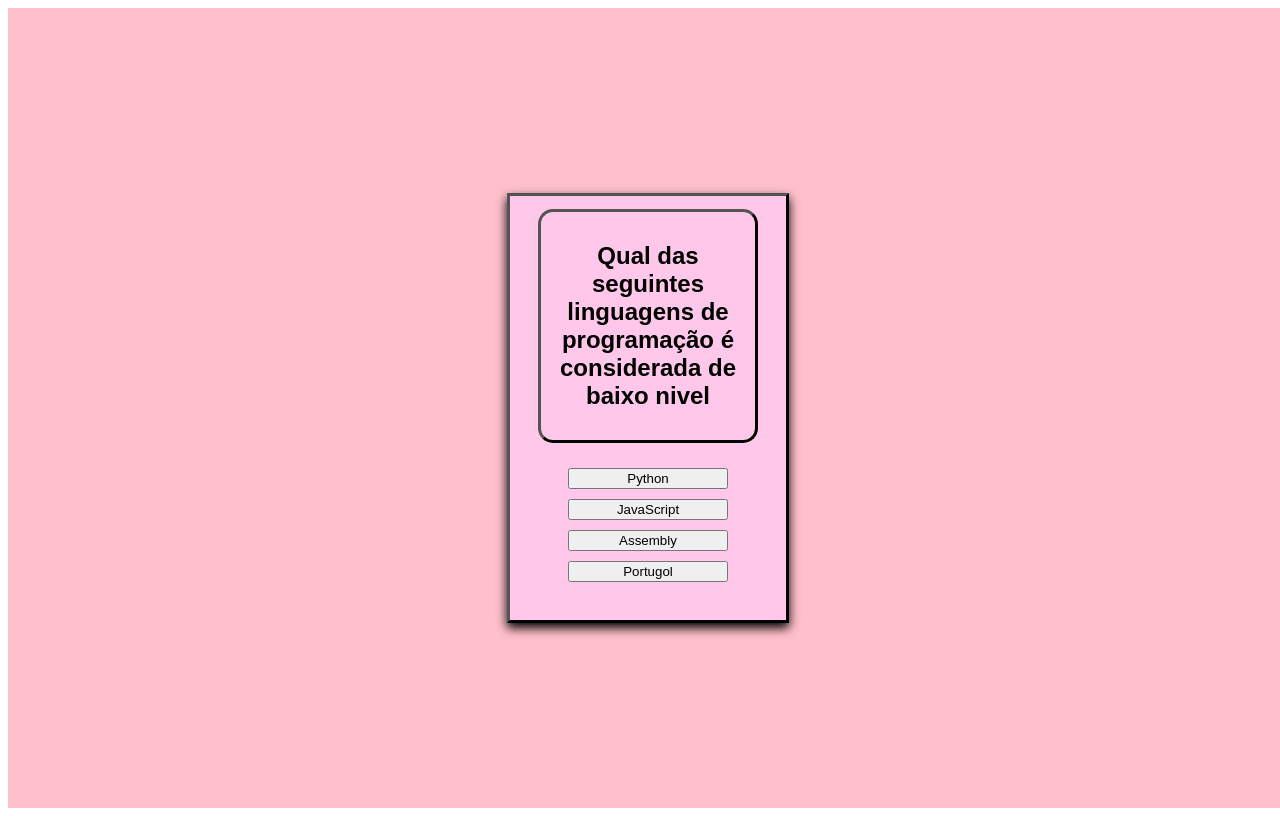
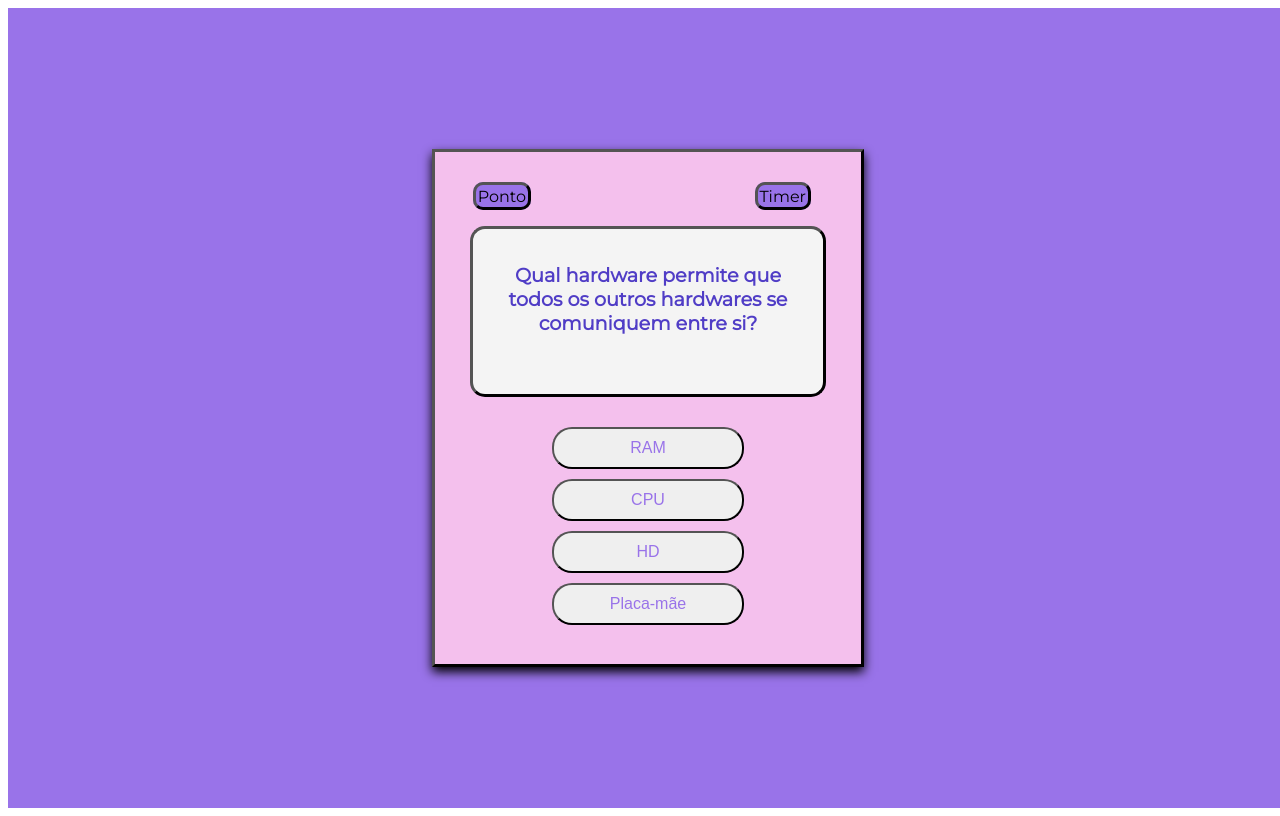
Before and after one commit to ultimatedz/quiz-PUCPR, a plain HTML site: page jogo.html in a window 1280 px wide. Drawn offline with Linux system fonts and the light colour scheme.

Commit message:
Reformulação completa, redesign, e novas telas

```diff
--- a/jogo.css
+++ b/jogo.css
@@ -1,3 +1,6 @@
+@import url('https://fonts.googleapis.com/css2?family=Montserrat:ital,wght@0,400;1,700&display=swap');
+
+
 
 .container{
     display: flex;
@@ -6,21 +9,20 @@
     justify-content: center;
     align-items: center;
     font-family: 'Montserrat', sans-serif;
-    background-color: pink;
+    background-color: #9973E9;
+
 }
 
 
 .box{
-    display:flex;
+
     border-color: black;
     border-style: outset;
     background-color: rgba(255, 202, 239, 0.89);
     padding-bottom: 15%;
     padding: 3%;
     padding-top: 1%;
-    width: 200px;
-    flex-direction: column;
-    align-items: center;
+    width: 350px;
     box-shadow: 0 5px 10px;
     gap: 25px;
 }
@@ -32,7 +34,6 @@
     margin-top: 0%;
     font-size: 60px;
     font-weight: 700;
-    color: rgba(107, 56, 94, 0.959);
     font-style: italic;
 }
 
@@ -51,16 +52,60 @@
 
 .btn-resposta{
     justify-content: center;
-    width: 20vh;
+    width: 24vh;
+    border-radius: 20px;
+    font-size: 1rem;
+    padding: 10px;
+    color: #9973E9
+
 }
 
+
+.iconsTop{
+    display: flex;
+    gap: 65%;
+    margin-bottom: 6%;
+    margin-top: 6%;
+
+
+
+}
 
 
 .boxQuestion{
     border-style: outset;
     border-color: black;
+    margin-bottom: 10px;
     padding: 5%;
-    width: 97%;
+    width: 90%;
+    height: 130px;
     text-align: center;
+    font-size: 80%;
     border-radius: 15px;
+    flex-direction: column;
+    background-color: #f4f4f4;
+    color: #503DC6;
 }
+
+
+.boxAll{
+    display: flex;
+    flex-direction: column;
+    align-items: center;
+    gap: 20px;
+}
+
+
+.pontos{
+    background-color: #9973E9;
+}
+
+
+
+
+.pontos{
+    border-color: black;
+    padding: 3%;
+    border-style: outset;
+    border-radius: 10px;
+}
--- a/jogo.html
+++ b/jogo.html
@@ -5,31 +5,46 @@
     <meta http-equiv="X-UA-Compatible" content="IE=edge">
     <meta name="viewport" content="width=device-width, initial-scale=1.0">
     <link rel="stylesheet" href="jogo.css">
+    <script src="jogo.js" defer></script>
     <title>Quiz - jogo</title>
 </head>
 <body>
 
     <div class="container">
         <div class="box">
+            <div class="iconsTop">
+                <div>
+                    <span class="pontos">Ponto</span>
+                </div>
+                <div class="timer">
+                    <span class="pontos">Timer</span>
+                </div>
+            </div>
+
+            <div class="boxAll">
                 <div class="boxQuestion">
-                <h2>Qual das seguintes linguagens de programação é considerada de baixo nivel</h2>
+                    <h2 id="pergunta"></h2>
                 </div>
 
                 <div class="boxRespostas">
 
                     <div class="respostas">
-                    <button class="btn-resposta">Python</button>
+                        <button class="btn-resposta" id="resposta1"></button>
                     </div>
                     <div class="respostas">
-                    <button class="btn-resposta">JavaScript</button>
+                        <button class="btn-resposta" id="resposta2"></button>
                     </div>
                     <div class="respostas">
-                    <button class="btn-resposta">Assembly</button>
+                        <button class="btn-resposta" id="resposta3"></button>
                     </div>
                     <div class="respostas">
-                    <button class="btn-resposta">Portugol</button>
+                        <button class="btn-resposta" id="resposta4"></button>
                     </div>
                 </div>
+
+
+            </div>
+
 
             </div>
         </div>
--- /dev/null
+++ b/jogo.js
@@ -0,0 +1,196 @@
+const pergunta = document.querySelector('#pergunta');
+const resposta = document.querySelectorAll('.btn-resposta');
+
+
+
+
+
+let rand = Math.floor(Math.random() * 10);
+
+
+function shuffleArray(arr) {
+    for (let i = arr.length - 1; i > 0; i--) {
+        const j = Math.floor(Math.random() * (i + 1));
+        [arr[i], arr[j]] = [arr[j], arr[i]];
+    }
+    return arr;
+}
+
+
+
+
+
+
+
+let question = [
+    {
+        id : 1,
+        pergunta: "Qual das seguintes linguagens de programação é considerada de baixo nível?",
+        resposta: "Assembly",
+        opcoes: [
+            "Python",
+            "JavaScript",
+            "Assembly",
+            "Portugol",
+        ],
+    },
+    {
+        id :2,
+        pergunta: "O que HTML significa?",
+        resposta: "HyperText Markup Language",
+        opcoes: [
+            "HyperText Language",
+            "HyperText Markup Language",
+            "Hyper Multiple",
+            "HyperText Sheet Language",
+        ],
+    },
+    {
+        id: 3,
+        pergunta: "O que TDD significa?",
+        resposta: "Test Driven Development",
+        opcoes:[
+            "Test Driven Development",
+            "Test Driver Veicular",
+            "Test Driven Program",
+            "Test Driven code",
+        ],
+    },
+    {
+        id: 4,
+        pergunta: "O que significa CPU?",
+        resposta: "Central Processing Unit",
+        opcoes:[
+            "Central Processing Unit",
+            "Core Processing Unit",
+            "Computer Personal Unit",
+            "Central Processor Unit",
+        ],
+
+    },
+    {
+        id: 5,
+        pergunta: "De acordo com o Sistema Internacional de Unidades (SI), quantos bytes tem um kilobyte de RAM?",
+        resposta: "1000",
+        opcoes:[
+            "1000",
+            "1024",
+            "512",
+            "500",
+        ],
+    },
+    {
+        id: 6,
+        pergunta: "Java é uma linguagem de programação desenvolvida na decada de 90, sabendo disto, o que significa JVM?",
+        resposta: "Java Virtual Machine",
+        opcoes:[
+            "Java Virtual Machine",
+            "Java Vendor Machine",
+            "Java Visual Machine",
+            "Just Virtual Machine",
+        ],
+    },
+    {
+        id: 7,
+        pergunta: "Qual linguagem o node.JS utiliza?",
+        resposta: "JavaScript",
+        opcoes:[
+            "Java",
+            "Java Source",
+            "HTML",
+            "JavaScript",
+        ],
+    },
+    {
+        id: 8,
+        pergunta: "Qual empresa foi fundada em 1976 por Steve Jobs, Steve Wozniak e Ronald Wayne?",
+        resposta: "Apple",
+        opcoes:[
+            "Microsoft",
+            "Atari",
+            "Apple",
+            "Nintendo",
+        ]
+    },
+    {
+        id: 9,
+        pergunta: "Qual SO Mobile possuia a maior de mercado em 2012?",
+        resposta: "iOS",
+        opcoes:[
+            "iOS",
+            "Android",
+            "BlackBerry",
+            "Symbian",
+        ]
+
+    },
+    {
+        id: 0,
+        pergunta: "Qual hardware permite que todos os outros hardwares se comuniquem entre si?",
+        resposta: "Placa-mãe",
+        opcoes:[
+            "Placa-mãe",
+            "CPU",
+            "RAM",
+            "HD",
+        ]
+    }
+]
+
+
+
+function mudarPergunta(rand){
+    console.log(rand);
+    pergunta.innerHTML= question[rand].pergunta;
+    mudarRespostas(rand);
+
+}
+
+function mudarRespostas(rand){
+    let arrA = [0, 1, 2, 3];
+    let k = shuffleArray(arrA);
+    console.log(k);
+    for (i=0;i<resposta.length;i++){
+        resposta[k[i]].innerHTML= question[rand].opcoes[i];
+    }
+}
+
+
+resposta[0].onclick = function(){
+    verificarResposta(0);
+}
+
+resposta[1].onclick = function(){
+    verificarResposta(1);
+}
+resposta[2].onclick = function(){
+    verificarResposta(2);
+}
+resposta[3].onclick = function(){
+    verificarResposta(3);
+}
+
+
+
+function verificarResposta(i){
+    console.log(resposta[i].innerHTML)
+    console.log(question[rand].resposta)
+    for(i=0;i<resposta.length;i++){
+        resposta[i].disabled = true;
+        resposta[i].style.color = "black";
+        if(resposta[i].innerHTML == question[rand].resposta){
+            resposta[i].style.backgroundColor = "#bfe3b4";
+            console.log("Resposta certa");
+        }else{
+            resposta[i].style.backgroundColor = "#ff6961";
+        }
+    }
+
+}
+
+
+
+
+
+
+document.onload = (mudarPergunta(rand))
--- a/style.css
+++ b/style.css
@@ -9,7 +9,7 @@
     justify-content: center;
     align-items: center;
     font-family: 'Montserrat', sans-serif;
-    background-color: pink;
+    background-color: #9973E9;
 }
 
 
@@ -17,16 +17,25 @@
     display:flex;
     border-color: black;
     border-style: outset;
-    background-color: rgba(255, 202, 239, 0.89);
+    background-color:#F4F4F4;
     width: 230px;
+    height: 500px;
     padding-bottom: 15%;
-    padding-top: 5%;
-    padding: 3%;
+    padding: 5%;
+    padding-top: 0;
     flex-direction: column;
     align-items: center;
-    box-shadow: 0 5px 10px;
+    box-shadow: 0 5px 10px #9973E9;
+
     gap: 10px;
 }
+
+.logo{
+    height: 280px;
+    margin-bottom: 20%;
+}
+
+
 
 
 
@@ -42,6 +51,8 @@
 .menu{
     margin: 2%;
     margin-bottom: 5%;
+    font-size: 30px;
+    color: #503DC6;
 }
 
 #classificao{
@@ -55,9 +66,10 @@ a{
 }
 
 
-a:hover{
-    font-size: 20px;
-    font-weight: bold;
+.menu:hover{
+    font-size: 30px;
+    font-weight:700;
+
 }
 
 
@@ -74,10 +86,22 @@ ul{
 
 
 .btn-voltar{
-    border-radius: 30px;
-    padding: 10px;
-    background-color: pink;
+    border-radius: 40px;
+    padding: 15px;
+    background-color: #f4f4f4;
     border-color: rgb(107,56,94);
+    margin-right: 25px;
+    font-size: 18px;
+    transition: 1s ease-out;
+}
+
+
+.btn-voltar:hover{
+    background-color: #9973E9;
+}
+
+.btn-jogar:hover{
+    background-color: #6639c7;
 }
 
 
@@ -85,6 +109,9 @@ ul{
     border-radius: 40px;
     padding: 15px;
     font-size: 18px;
-    background-color: rgb(107,56,94);
-    color: white
+    background-color: #9973E9;
+    color: white;
+    transition: background-color 1s ease-out 100ms
+
+
 }
```
Also changed, not shown: index.html (+3 -2 lines), regras.html (+5 -2 lines), img/quiz.png (added). Lines whose indentation alone changed are shown as unchanged.
